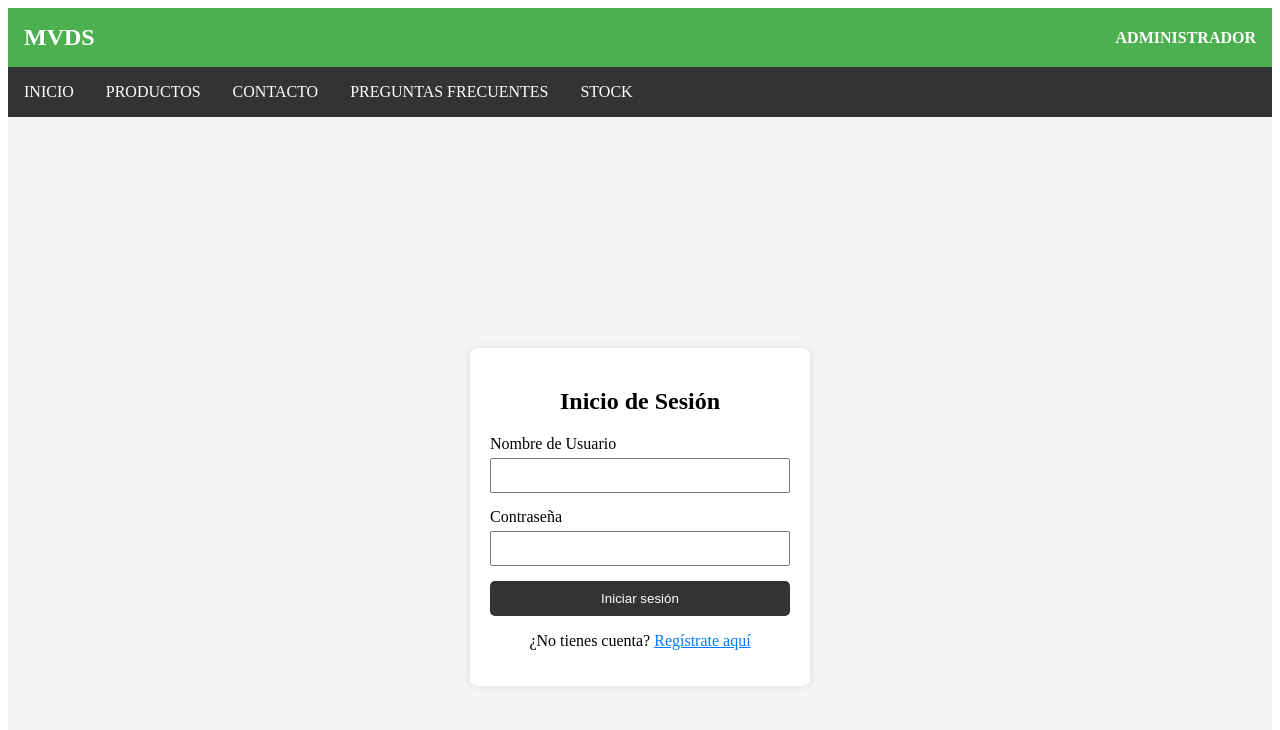
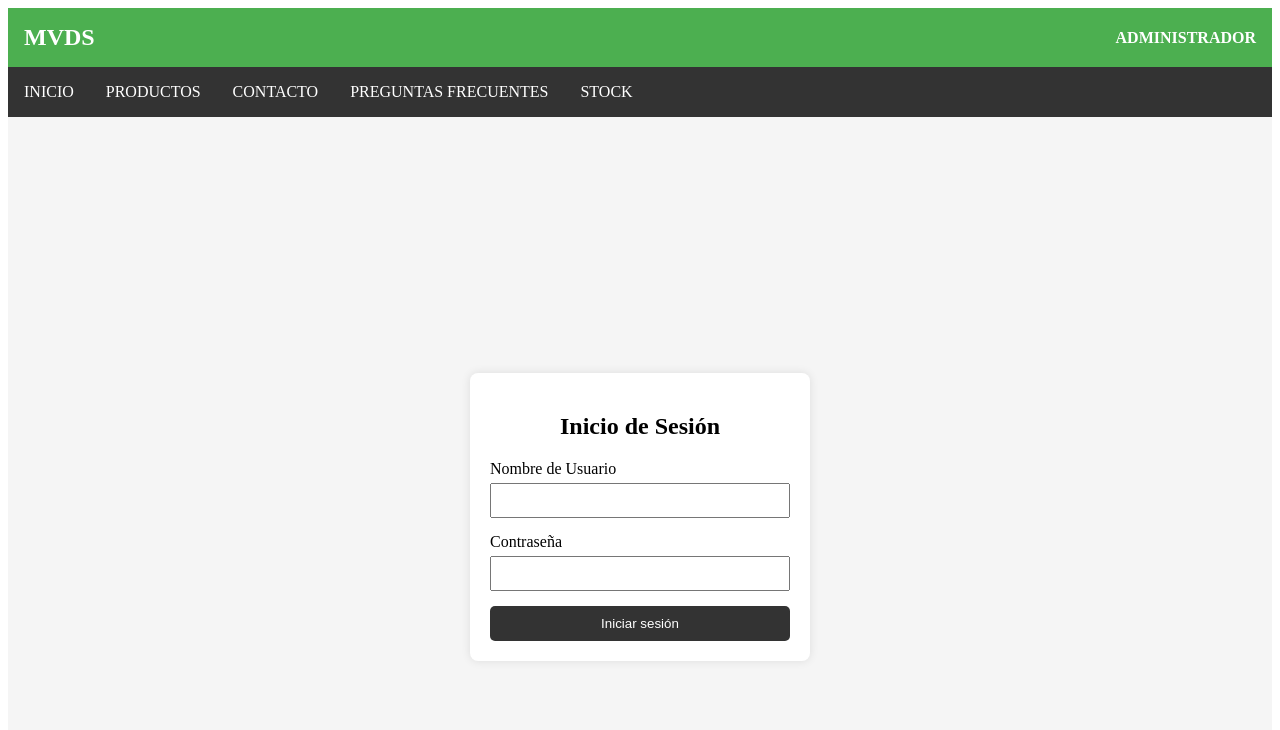
Before and after one commit to FedeRom28/tpifinal, a React (Vite) app: page / in a window 1280 px wide. Shown: the top 730 px of the page. Built offline with nearby package versions, Linux system fonts and the light colour scheme.

Commit message:
se hicieron cambios en stock

```diff
--- a/src/App.jsx
+++ b/src/App.jsx
@@ -25,14 +25,14 @@ class App extends Component {
 
           <main className="flex-grow-1 container my-4">
             <Routes>
-              <Route path="/" element={<LoginForm />} />
+              <Route path="/" element={<LoginForm/>} />
               <Route path="/LoginForm" element={<LoginForm />} />
               <Route path="/Modal" element={<Modal />} />
               <Route path="/Stock" element={<Stock />} />
               <Route path="/Navbar" element={<Navbar />} />
               <Route path="/ProductTable" element={<ProductTable />} />
               <Route path="/Header" element={<Header />} />
-              <Route path="/Inicio" element={<Inicio searchTerm={this.state.searchTerm} />} />  {/* Ajustar la ruta aquí */}
+              <Route path="/Inicio" element={<Inicio searchTerm={this.state.searchTerm} />} />
             </Routes>
           </main>
         </div>
--- a/src/componentes/LoginForm.jsx
+++ b/src/componentes/LoginForm.jsx
@@ -8,15 +8,15 @@ class LoginForm extends Component {
     super(props);
     this.state = {
       nom_admin: '',
-      contraseña: '',
+      contrasena: '',
       error: '',
       isLoggedIn: false,
     };
   }
 
   componentDidMount() {
-    // Verifica si el usuario ya está logueado
-    if (localStorage.getItem('token')) {
+    // Verifica si el usuario ya está logueado en sessionStorage
+    if (sessionStorage.getItem('token')) {
       this.setState({ isLoggedIn: true });
     }
   }
@@ -26,36 +26,35 @@ class LoginForm extends Component {
     this.setState({ [name]: value });
   };
 
-  iniciarSesion = (event) => {
-    event.preventDefault();
-    const { nom_admin, contraseña } = this.state;
-    const datos = { nom_admin, contraseña };
+  iniciarSesion = () => {
+    const { nom_admin, contrasena } = this.state;
+    const datos = { nom_admin, contrasena };
     const url = "http://localhost:3000/api/admin/login";
 
     axios.post(url, datos)
       .then((response) => {
-        if (response.data.token) {
-          // Si el login es exitoso, guarda el token en el localStorage
-          localStorage.setItem('token', response.data.token);
-          // Actualiza el estado para redirigir
-          this.setState({ isLoggedIn: true });
-        }
+        response.data.token
+          ? (
+            sessionStorage.setItem('token', response.data.token), // Almacena el token en sessionStorage
+            this.setState({ isLoggedIn: true, error: '' })
+          )
+          : this.setState({ error: 'Nombre de usuario o contraseña incorrectos' });
       })
-      .catch((error) => {
+      .catch(() => {
         this.setState({ error: 'Nombre de usuario o contraseña incorrectos' });
       });
   };
 
   render() {
-    const { nom_admin, contraseña, error, isLoggedIn } = this.state;
+    const { nom_admin, contrasena, error, isLoggedIn } = this.state;
 
     if (isLoggedIn) {
-      return <Navigate to="/inicio" />;  // Redirige a la página de inicio
+      return <Navigate to="/inicio" />; // Redirige a la página de inicio
     }
 
     return (
       <div className="login-container">
-        <form className="login-form" onSubmit={this.iniciarSesion}>
+        <form className="login-form">
           <h2>Inicio de Sesión</h2>
           {error && <p className="error-message">{error}</p>}
           <div className="form-group">
@@ -70,21 +69,25 @@ class LoginForm extends Component {
             />
           </div>
           <div className="form-group">
-            <label htmlFor="contraseña">Contraseña</label>
+            <label htmlFor="contrasena">Contraseña</label>
             <input
               type="password"
-              id="contraseña"
-              name="contraseña"
-              value={contraseña}
+              id="contrasena"
+              name="contrasena"
+              value={contrasena}
               onChange={this.handleChange}
               required
             />
           </div>
-          <button type="submit" className="login-button">Iniciar sesión</button>
-          <p className="text-center mt-4">
-            ¿No tienes cuenta?{' '}
-            <Link to="/registro" className="text-primary">Regístrate aquí</Link>
-          </p>
+          <Link to={isLoggedIn ? "/inicio" : "/login"}>
+            <button
+              type="button"
+              className="login-button"
+              onClick={this.iniciarSesion}
+            >
+              Iniciar sesión
+            </button>
+          </Link>
         </form>
       </div>
     );
```
